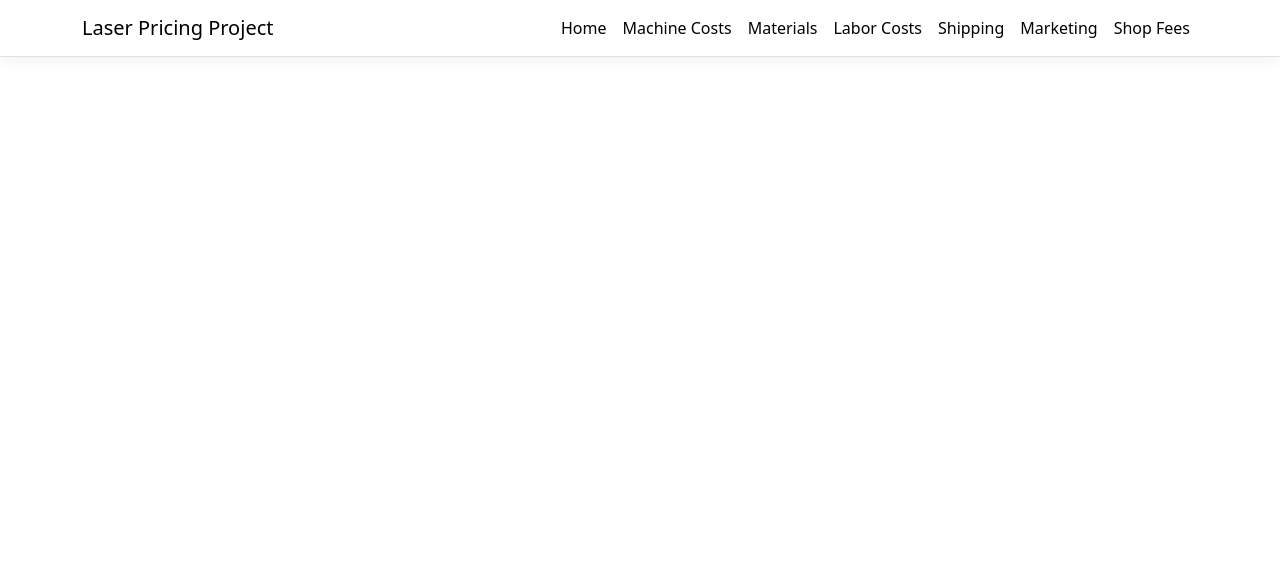
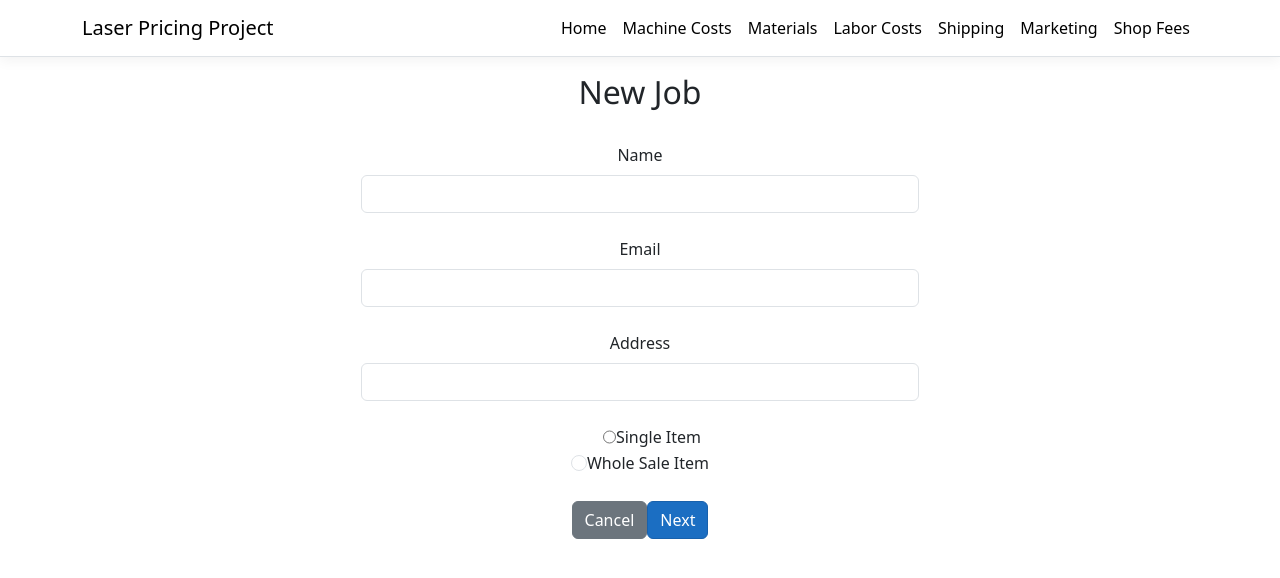
Before and after one commit to kunklerRepos/LaserProject2, a React (Vite) app in the folder laserproject.client/: page /NewJob in a window 1280 px wide. Shown: the top 578 px of the page. Built offline with nearby package versions, Linux system fonts and the light colour scheme.

Commit message:
New Job page

```diff
--- a/laserproject.client/src/components/Home.jsx
+++ b/laserproject.client/src/components/Home.jsx
@@ -1,13 +1,20 @@
 import React from 'react';
 import './styles/Home.component.css';
+import { useNavigate } from 'react-router-dom';
+
+import NewJob from './NewJob';
 //import styles from './styles/Home.component.css';
 
 function Home()
 {
+    const navigate = useNavigate();
+
+    const goToNewJob = () => { navigate("/NewJob") }
+
     return (
         <div className="d-flex flex-column min-vh-100 justify-content-center align-items-center">
 
-            <button type="button" style={{ marginBottom: "3%", width: "50%", height: "80px", backgroundColor: "#43769B" }} className="btn btn-primary btnEffects">New Job</button>
+            <button type="button" style={{ marginBottom: "3%", width: "50%", height: "80px", backgroundColor: "#43769B" }} className="btn btn-primary btnEffects" onClick={() => goToNewJob()}>New Job</button>
 
             <button type="button" style={{ marginBottom: "3%", width: "50%", height: "80px", backgroundColor: "#43769B" }} className="btn btn-primary">Current Orders</button>
 
--- /dev/null
+++ b/laserproject.client/src/components/JobMenu.jsx
@@ -0,0 +1,18 @@
+import React from 'react';
+
+function JobMenu()
+{
+    return
+    (
+        <>
+            <h2>Job Options</h2>
+            <br />
+            <button type="button" className="btn btn-primary">Client Feedback/Design Proofs</button>
+            <button type="button" className="btn btn-primary">Select Materials</button>
+            <button type="button" className="btn btn-primary">Marketing</button>
+            <button type="button" className="btn btn-primary">Additional Costs</button>
+        </>
+    )
+}
+
+export default JobMenu;
--- /dev/null
+++ b/laserproject.client/src/components/NewJob.jsx
@@ -0,0 +1,69 @@
+import React, { Fragment, useState } from 'react';
+import { useNavigate } from 'react-router-dom';
+
+function NewJob()
+{
+    const navigate = useNavigate();
+
+    const backToHome = () => { navigate("/LaserProject2") }
+    const toJobMenu = () => { navigate("/JobMenu") }
+    return (
+        <>
+            <h2>New Job</h2>
+            <br />
+            <div style={{ display: "flex" }} className="d-flex justify-content-center" >
+                <label for="customerName" className="form-label">
+                    Name</label>
+            </div>
+            <div style={{display: "flex"}} className="d-flex justify-content-center">
+                <input type="text" id="customerName" style={{width: "50%"}} className="form-control" name="customerName" label="CustomerName" />
+            </div>
+            <br />
+            <div style={{ display: "flex" }} className="d-flex justify-content-center">
+                <label for="customerEmail" className="form-label">
+                Email</label>
+            </div>
+            <div style={{ display: "flex" }} className="d-flex justify-content-center">
+                <input type="text" id="customerEmail" style={{ width: "50%" }} className="form-control" name="customerEmail" label="CustomerEmail"/>
+            </div>
+
+            <br/>
+
+            <div style={{ display: "flex" }} className="d-flex justify-content-center">
+                <label for="customerAddress" className="form-label">Address</label>
+            </div>
+
+            <div style={{ display: "flex" }} className="d-flex justify-content-center">
+                <input type="text" id="customerAddress" className="form-control" style={{ width: "50%" }} name="customerAddress" label="CustomerAddress"/>
+            </div>
+
+
+            <br/>
+            <div className="d-flex justify-content-center form-check">
+                <input type="radio" name="ItemType" id="singleItem" />
+                <label className="form-check-label" for="singleItem">Single Item</label>
+
+            </div>
+
+            <div className="d-flex justify-content-center form-check">
+                <input className="form-check-input" type="radio" name="ItemType" id="wholeSaleItem" />
+                    <label className="form-check-label" for="wholeSaleItem">
+                        Whole Sale Item
+                    </label>
+            </div>
+
+
+            <br />
+
+            <div className="d-flex justify-content-center">
+                <button type="button" onClick={() => backToHome() } className="btn btn-secondary">Cancel</button>
+                <button type="button" onClick={() => toJobMenu() } className="btn btn-primary">Next</button>
+            </div>
+
+
+        </>
+    );
+
+}
+
+export default NewJob;
```
Also changed, not shown: laserproject.client/src/AppRoutes.jsx (+10 -0 lines), 2 other files (tests, documents, lock files or other folders).
